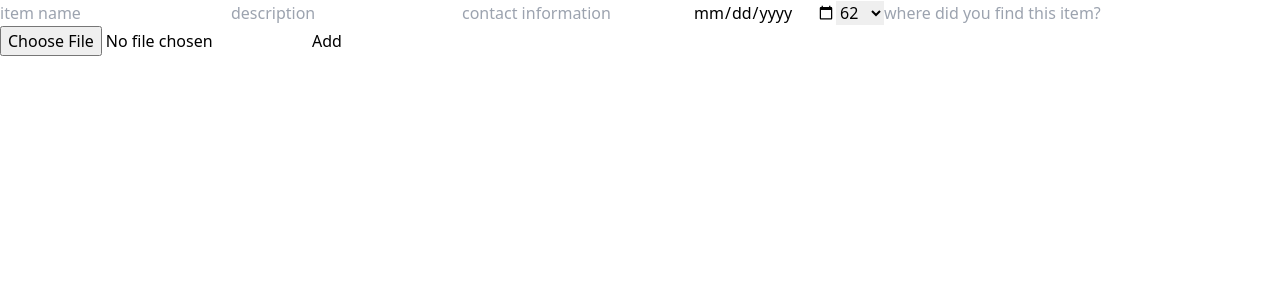
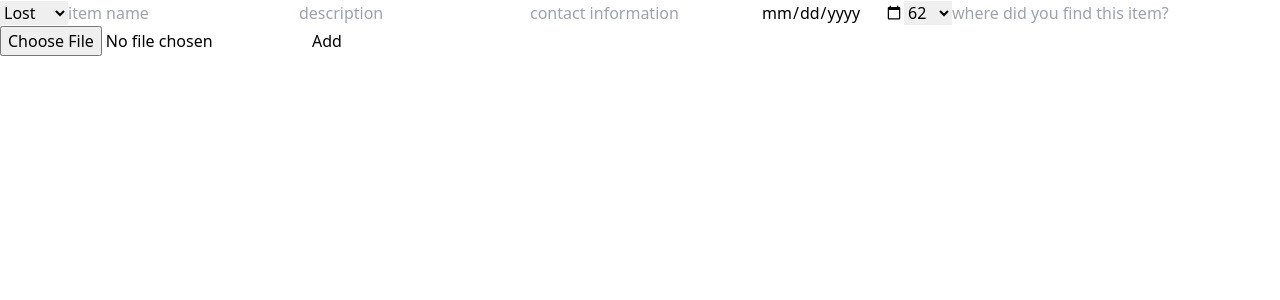
Before and after one commit to osdc/codejam-v5, a Next.js app: page /items/new in a window 1280 px wide. Shown: the top 300 px of the page. Built offline with nearby package versions, Linux system fonts and the light colour scheme.

Commit message:
fixed new document creation

```diff
--- a/package.json
+++ b/package.json
@@ -18,7 +18,8 @@
     "next": "15.1.2",
     "next-connect": "^1.0.0",
     "react": "^19.0.0",
-    "react-dom": "^19.0.0"
+    "react-dom": "^19.0.0",
+    "react-toastify": "^11.0.2"
   },
   "devDependencies": {
     "@eslint/eslintrc": "^3",
--- a/src/app/api/items/route.ts
+++ b/src/app/api/items/route.ts
@@ -1,19 +1,7 @@
 import { connectToDb } from "@/lib/connection";
 import { Item } from "@/models/item.model";
 import { NextRequest, NextResponse } from "next/server";
-import { NextApiRequest, NextApiResponse } from "next";
-import cloudinary from "cloudinary";
-
-import multer from "multer";
-import { storage, uploadImage } from "@/lib/cloudinary";
-
-const upload = multer({ storage: storage });
-
-export const config = {
-  api: {
-    bodyParser: false, // Disable body parser to allow multer to parse the request
-  },
-};
+import { uploadImage } from "@/lib/cloudinary";
 
 export const GET = async (request: Request) => {
   try {
@@ -27,12 +15,23 @@ export const GET = async (request: Request) => {
 
 export const POST = async (req: NextRequest) => {
   const formData = await req.formData();
-  const image = formData.get("image") as unknown as File;
-  const data = await uploadImage(image);
-  return NextResponse.json(
-    {
-      message: data,
-    },
-    { status: 200 }
-  );
+  const image = formData.get("image") as File;
+  const body = Object.fromEntries(formData.entries());
+  if (image) {
+    const data: { url: string } = (await uploadImage(image)) as { url: string };
+    body.image = data.url as string;
+  }
+  try {
+    connectToDb();
+    const newItem = await Item.create(body);
+    return NextResponse.json(
+      {
+        message: "all good",
+        newItem,
+      },
+      { status: 200 }
+    );
+  } catch (error) {
+    throw new Error("Some error occurred while creating document.");
+  }
 };
--- a/src/components/NewItemForm.tsx
+++ b/src/components/NewItemForm.tsx
@@ -14,10 +14,7 @@ const NewItemForm = () => {
   const handleSubmit = async (e: React.FormEvent<HTMLFormElement>) => {
     e.preventDefault();
     try {
-      const formData = new FormData();
-      if (image) {
-        formData.append("image", image);
-      }
+      const formData = new FormData(e.currentTarget);
 
       const { data } = await axios.post(
         "http://localhost:3000/api/items",
@@ -29,7 +26,16 @@ const NewItemForm = () => {
     }
   };
   return (
-    <form action="" onSubmit={handleSubmit}>
+    <form
+      action=""
+      onSubmit={handleSubmit}
+      method="POST"
+      encType="multipart/form-data"
+    >
+      <select name="category" id="">
+        <option value="lost">Lost</option>
+        <option value="found">Found</option>
+      </select>
       <input type="text" placeholder="item name" name="name" />
       <input type="text" placeholder="description" name="description" />
       <input
@@ -37,7 +43,7 @@ const NewItemForm = () => {
         placeholder="contact information"
         name="contactInformation"
       />
-      <input type="date" />
+      <input type="date" name="date" />
       <select name="campus" id="">
         <option value="62">62</option>
         <option value="128">128</option>
```
Also changed, not shown: 1 other file (tests, documents, lock files or other folders).
